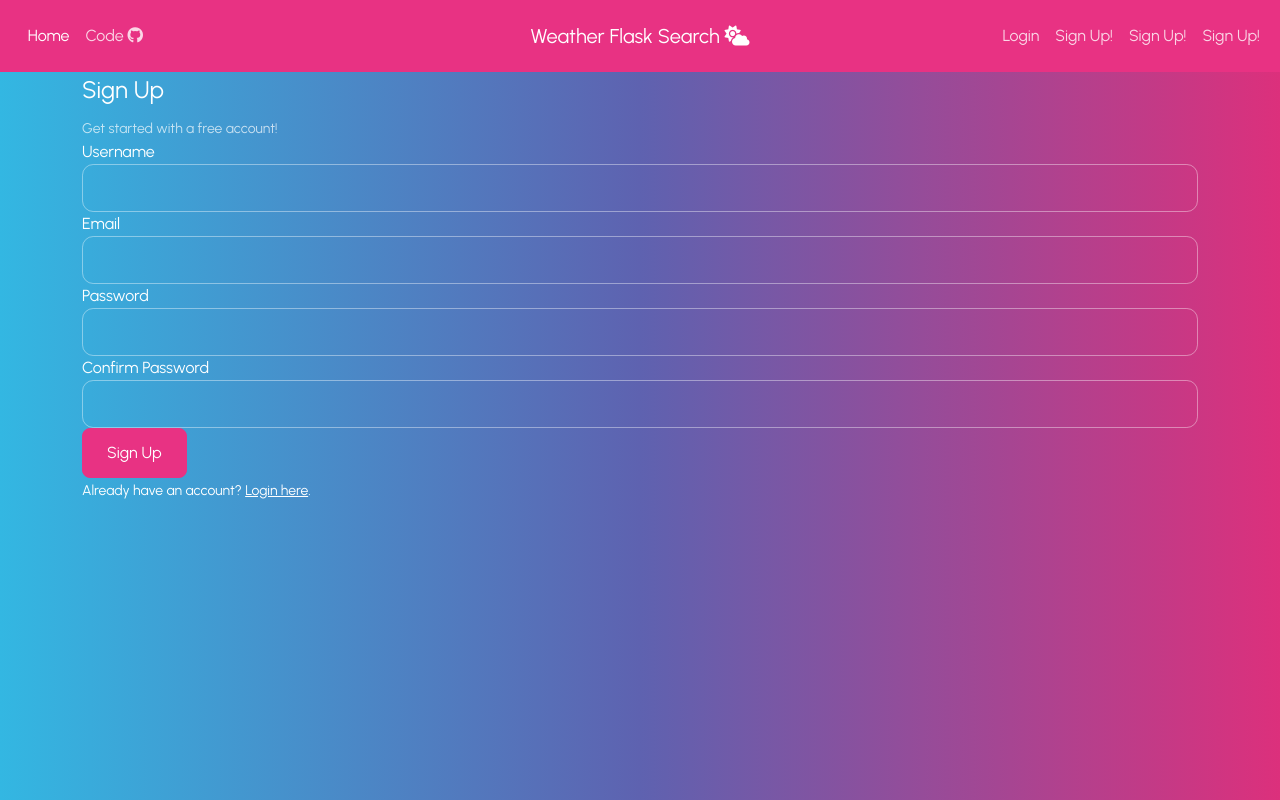
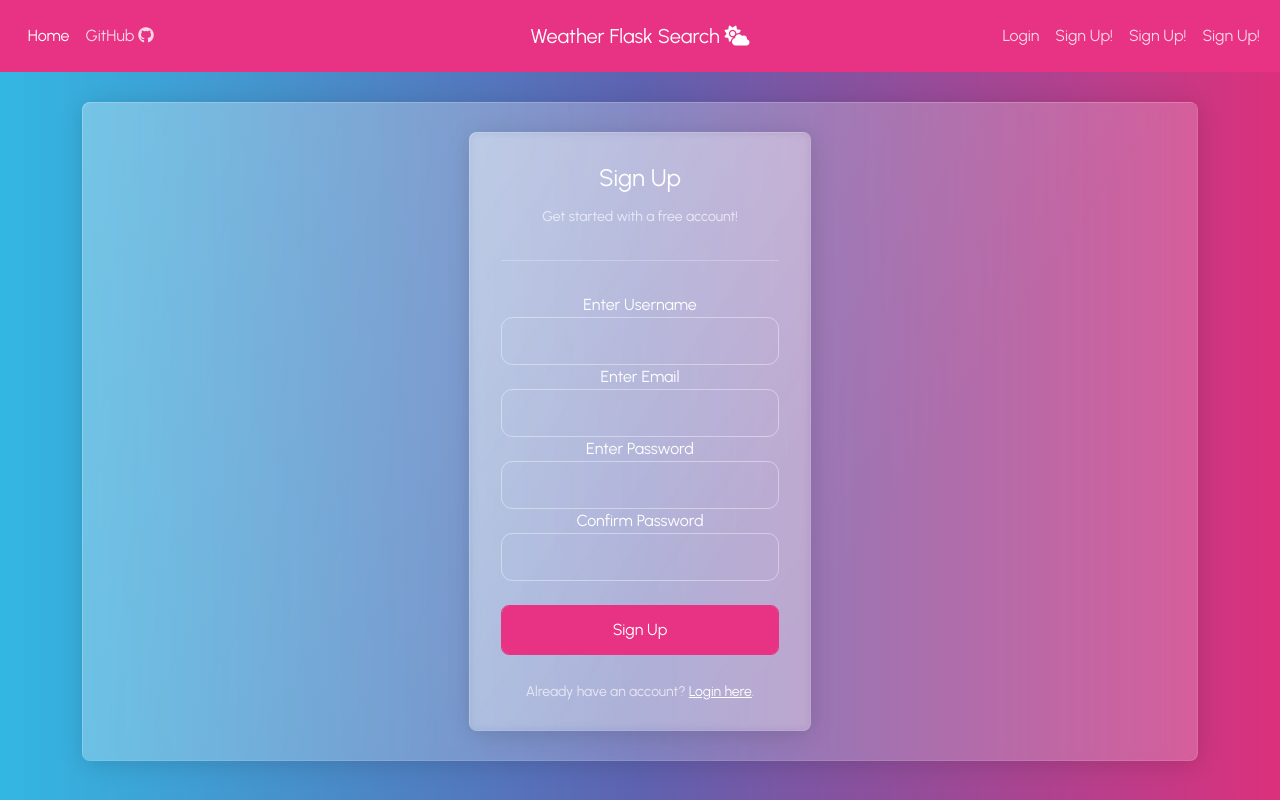
Before and after one commit to codingwithjen/capstone-1, a Flask app: page /signup in a window 1280 px wide. Run offline with Flask 2, Linux system fonts and the light colour scheme; some libraries are stand-ins or nearby versions.

Commit message:
updated signup.html

```diff
--- a/app.py
+++ b/app.py
@@ -40,7 +40,7 @@ connect_db(app)
 
 @app.before_request
 def add_user_to_g():
-    """If we're logged in, add curr user to Flask global."""
+    """If we're logged in, add curr_user to Flask global."""
 
     if CURR_USER_KEY in session:
         g.user = User.query.get(session[CURR_USER_KEY])
@@ -70,11 +70,27 @@ def kelvin_to_fahrenheit(K):
 def kelvin_to_celsius(K):
     return int(K - 273.15)
 
-# Date Time
+### Date Time
+
+# Full Day, Full Month, Day, Full Year Format
 
 def timestamp_to_datetime(ts, timezone_offset=0):
     ts = ts + timezone_offset
-    return datetime.fromtimestamp(ts).strftime("%x")
+    return datetime.fromtimestamp(ts).strftime("%A, %B %d, %Y")
+
+# Short Day, Short Month, Day Format
+
+def day(ts, timezone_offset=0):
+    ts = ts + timezone_offset
+    return datetime.fromtimestamp(ts).strftime("%a")
+
+def month(ts, timezone_offset=0):
+    ts = ts + timezone_offset
+    return datetime.fromtimestamp(ts).strftime("%b")
+
+def date(ts, timezone_offset=0):
+    ts = ts + timezone_offset
+    return datetime.fromtimestamp(ts).strftime("%d")
 
 # 5-Day Forecast
 
@@ -84,13 +100,15 @@ def get_daily_forecast(daily_weather):
     for item in daily_weather[:-3]:
         # DF = "daily forecast"
         DF = {}
-        DF['datetime'] = timestamp_to_datetime(item['dt'])[:5]
-        DF['fahrenheit'] = kelvin_to_fahrenheit(item['feels_like']['day'])
-        DF['celsius'] = kelvin_to_celsius(item['feels_like']['day'])
+        DF['datetime_day'] = day(item['dt'])[:5]
+        DF['datetime_month'] = month(item['dt'])[:5]
+        DF['datetime_date'] = date(item['dt'])[:5]
+        DF['fahrenheit'] = kelvin_to_fahrenheit(item['temp']['day'])
+        DF['celsius'] = kelvin_to_celsius(item['temp']['day'])
         daily_forecast.append(DF)
     return daily_forecast
 
-# Search City
+# Search current weather on the city called
 
 def get_weather_forecast(res, API_KEY):
     lon = res['coord']['lon']
@@ -104,11 +122,13 @@ def get_weather_forecast(res, API_KEY):
         'current': {
             'city': res['name'].title(),
             'country': res['sys']['country'].upper(),
-            'fahrenheit': kelvin_to_fahrenheit(res['main']['feels_like']),
-            'celsius': kelvin_to_celsius(res['main']['feels_like']),
-            'description': res['weather'][0]['description'],
+            'fahrenheit': kelvin_to_fahrenheit(res['main']['temp']),
+            # 'feels_like_fahrenheit': kelvin_to_fahrenheit(res['main']['feels_like']),
+            # 'feels_like_celsius': kelvin_to_celsius(res['main']['feels_like']),
+            'celsius': kelvin_to_celsius(res['main']['temp']),
+            'description': res['weather'][0]['description'].title(),
             'iconcode': res['weather'][0]['id'],
-            'datetime': timestamp_to_datetime(forecast_res['current']['dt'], forecast_res['timezone_offset'])
+            'datetime': timestamp_to_datetime(forecast_res['current']['dt'])
         },
         'forecast': get_daily_forecast(forecast_res['daily'])
     }
@@ -135,6 +155,7 @@ def index_homepage():
 @app.route('/fetch', methods=['GET', 'POST'])
 def fetch():
     """API endpoint to fetch weather results."""
+
     city = request.form['city']
     zipcode = ''
 
@@ -189,7 +210,7 @@ def signup():
             db.session.commit()
 
         except IntegrityError as e:
-            flash('Username already taken. Please try again.', 'danger')
+            flash('Oh snap! Username already taken. Please change a few things and try submitting again.', 'primary')
             return render_template('signup.html', form=form)
 
         do_login(user)
@@ -197,7 +218,7 @@ def signup():
         return redirect(url_for('index_homepage'))
 
     else:
-        return render_template('signup.html', form=form)
+        return render_template('users/signup.html', form=form)
 
 
 #############################################################
--- a/templates/base.html
+++ b/templates/base.html
@@ -30,14 +30,11 @@
     ></script>
 
     <!-- Google Fonts -->
-    <link rel="preconnect" href="https://fonts.googleapis.com" />
-    <link rel="preconnect" href="https://fonts.gstatic.com" crossorigin />
-    <link
-      href="https://fonts.googleapis.com/css2?family=Urbanist&display=swap"
-      rel="stylesheet"
-    />
+    <link rel="preconnect" href="https://fonts.googleapis.com">
+    <link rel="preconnect" href="https://fonts.gstatic.com" crossorigin>
+    <link href="https://fonts.googleapis.com/css2?family=Urbanist&display=swap" rel="stylesheet">
 
-    <title>{% block title %}Weather App{% endblock %}</title>
+    <title>{% block title %}Weather Flask Search{% endblock %}</title>
     <!-- <link rel="shortcut icon" type="image/png" href="favicon.png"/> -->
   </head>
 
@@ -75,7 +72,7 @@
                 class="nav-link"
                 href="https://github.com/codingwithjen/capstone1"
                 target="_blank"
-                >Code <i class="fa fa-github"></i
+                >GitHub <i class="fa fa-github"></i
               ></a>
             </li>
           </ul>
@@ -156,6 +153,9 @@
     </main>
 
     {% block after_scripts %}
+    <!-- AJAX jQuery -->
+    <script src="https://ajax.googleapis.com/ajax/libs/jquery/3.1.0/jquery.min.js"></script>
+
     <!-- Bootstrap Scripts -->
     <script
       src="https://cdn.jsdelivr.net/npm/bootstrap@4.5.3/dist/js/bootstrap.bundle.min.js"
--- a/templates/users/signup.html
+++ b/templates/users/signup.html
@@ -1,16 +1,19 @@
 {% extends "base.html" %}
 
-{% block title %}Sign Up{% endblock %}
+{% block title %}Sign Up!{% endblock %}
 
 {% block content %}
-<div class="inner">
+<div class="card mb-3">
+    <div class="card">
+        <div class="card-body">
             <form method="POST" action="">
                 {{ form.hidden_tag() }}
                 <fieldset>
                     <legend>Sign Up</legend>
-                <small class="form-text text-muted">Get started with a free account!</small>
+                    <small class="text-muted">Get started with a free account!</small>
+                    <hr>
                     <div class="form-group">
-                    {{ form.username.label(class="form-control-label") }}
+                    Enter {{ form.username.label(class="form-control-label")}}
                     {% if form.username.errors %}
                     {{ form.username(class="form-control form-control-lg is-invalid") }}
                     <div class="invalid-feedback">
@@ -19,14 +22,13 @@
                     {% endfor %}
                     </div>
                     {% else %}
-                            {{ form.username(class="form-control form-control-lg") }}
+                        {{ form.username(class="form-control form-control-lg")}}
                     {% endif %}
                     </div>
-
                     <div class="form-group">
-                    {{ form.email.label(class="form-control-label") }}
+                    Enter {{ form.email.label(class="form-control-label") }}
                     {% if form.email.errors %}
-                        {{ form.email(class="form-control form-control-lg is-invalid" )}}
+                    {{ form.email(class="form-control form-control-lg is-invalid") }}
                     <div class="invalid-feedback">
                     {% for error in form.email.errors %}
                         <span>{{ error }}</span>
@@ -37,25 +39,24 @@
                     {% endif %}
                     </div>
                     <div class="form-group">
-                        {{ form.password.label(class="form-control-label") }}
+                    Enter {{ form.password.label(class="form-control-label") }}
                     {{ form.password(class="form-control form-control-lg") }}
                     </div>
                     <div class="form-group">
                         {{ form.confirm_password.label(class="form-control-label") }}
                         {{ form.confirm_password(class="form-control form-control-lg") }}
                     </div>
-        </fieldset>
-
+                </fieldset>&nbsp;
                 <div class="form-group">
-            {{ form.submit(class="btn btn-primary") }}
+                    {{ form.submit(class="form-control form-control-lg btn btn-primary") }}
                 </div>
             </form>
-    <small>Already have an account?
+            <br>
+            <small class="text-muted">Already have an account?
                 <a href="{{ url_for('login') }}">Login here</a>.
             </small>
         </div>
+    </div>
+</div>
 
-{% block scripts %}
-    <script src="https://ajax.googleapis.com/ajax/libs/jquery/3.1.0/jquery.min.js"></script>
-{% endblock scripts %}
 {% endblock %}
```
Also changed, not shown: templates/index_homepage.html (+18 -41 lines). Lines whose indentation alone changed are shown as unchanged.
